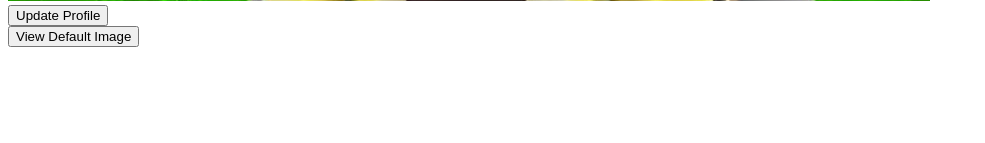
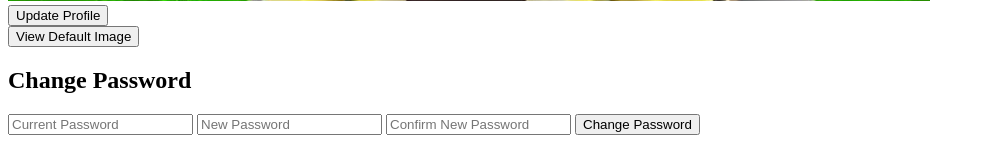
Before and after one commit to itmo-wad/MustafaAlperenCihan-HW2, a Flask app: page /profile in a window 1280 px wide. Shown: the part 665-808 px from the top of the page, without its empty margins (0-985 px from the left). Before the commit the page ends 712 px from the top, so only its background shows below. Run offline with Flask 3, Linux system fonts and the light colour scheme; the visitor is signed in with stand-in values (Sample User, id 1); data that the repository does not hold is empty.

Commit message:
Update profile.html

```diff
--- a/templates/profile.html
+++ b/templates/profile.html
@@ -9,13 +9,19 @@
     <p>Name: {{ user['name'] }}</p>
     <p>Email: {{ user['email'] }}</p>
     <!-- Display the profile picture -->
-    <img src="{{ user['profile_pic_url'] | default(url_for('static', filename='images/default.jpg'), true) }}" alt="Profile Picture">
+    <img src="{{ user['profile_pic_url'] | default(url_for('static', filename='images/default.jpg'), true) }}" alt="Profile Picture" id="profile_pic">
     <!-- Buttons for updating profile and viewing default image -->
-    <form action="/update_profile" method="get">
+    <form action="/update_profile" method="post" enctype="multipart/form-data">
         <button type="submit">Update Profile</button>
     </form>
-    <form action="#" method="get">
-        <button type="button" onclick="document.getElementById('profile_pic').src='{{ url_for('static', filename='images/default.jpg') }}';">View Default Image</button>
+    <button onclick="viewDefaultImage();">View Default Image</button>
+
+    <h2>Change Password</h2>
+    <form action="/change_password" method="post">
+        <input type="password" name="current_password" placeholder="Current Password" required>
+        <input type="password" name="new_password" placeholder="New Password" required>
+        <input type="password" name="confirm_new_password" placeholder="Confirm New Password" required>
+        <button type="submit">Change Password</button>
     </form>
 
     <script>
```
